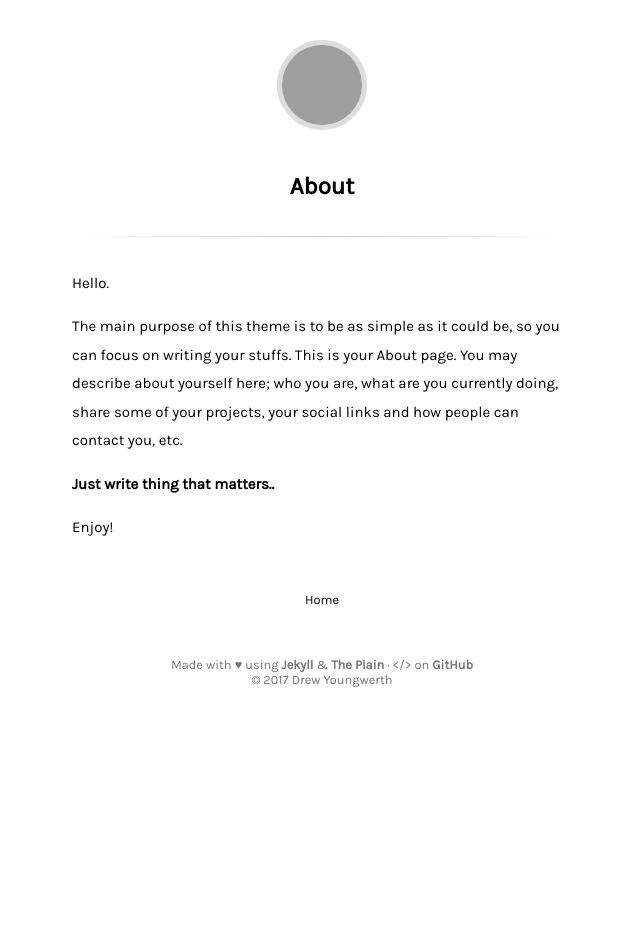
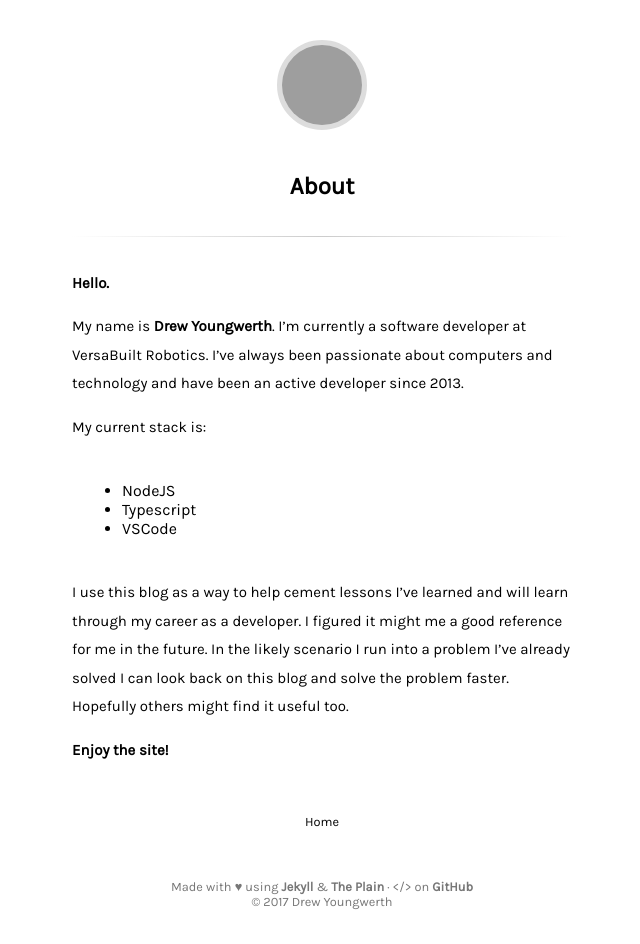
Before and after one commit to drew-y/blog, a Jekyll site: the page built from about.md, in a window 1280 px wide, cut to the strip 0-944 px from the top of the page. Shown: the whole strip, without its empty margins (318-958 px from the left). Built offline with Jekyll 4.4.1, drawn with Linux system fonts in a browser that asks for light colours; before the commit the page ends 900 px from its top, so only the background shows below that; grey boxes are pictures that could not be loaded.

Commit message:
Add an about

```diff
--- a/about.md
+++ b/about.md
@@ -3,10 +3,20 @@ layout: page
 title: About
 ---
 
-Hello.
+**Hello.**
 
-The main purpose of this theme is to be as simple as it could be, so you can focus on writing your stuffs. This is your About page. You may describe about yourself here; who you are, what are you currently doing, share some of your projects, your social links and how people can contact you, etc.
+My name is **Drew Youngwerth**. I'm currently a software developer at VersaBuilt Robotics. I've always been
+passionate about computers and technology and have been an active developer since 2013.
 
-**Just write thing that matters..**
+My current stack is:
 
-Enjoy!
+- NodeJS
+- Typescript
+- VSCode
+
+
+I use this blog as a way to help cement lessons I've learned and will learn through my career as a developer.
+I figured it might me a good reference for me in the future. In the likely scenario I run into a problem I've
+already solved I can look back on this blog and solve the problem faster. Hopefully others might find it useful too.
+
+**Enjoy the site!**
```
